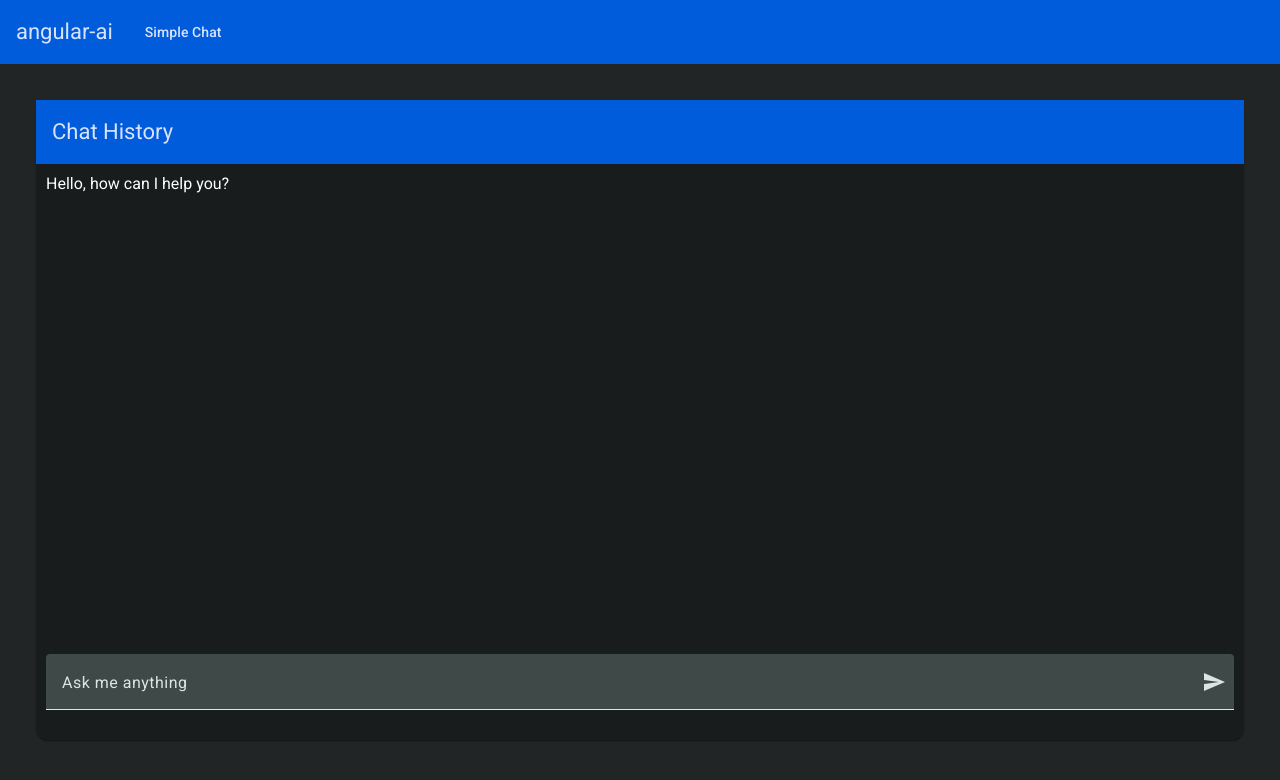
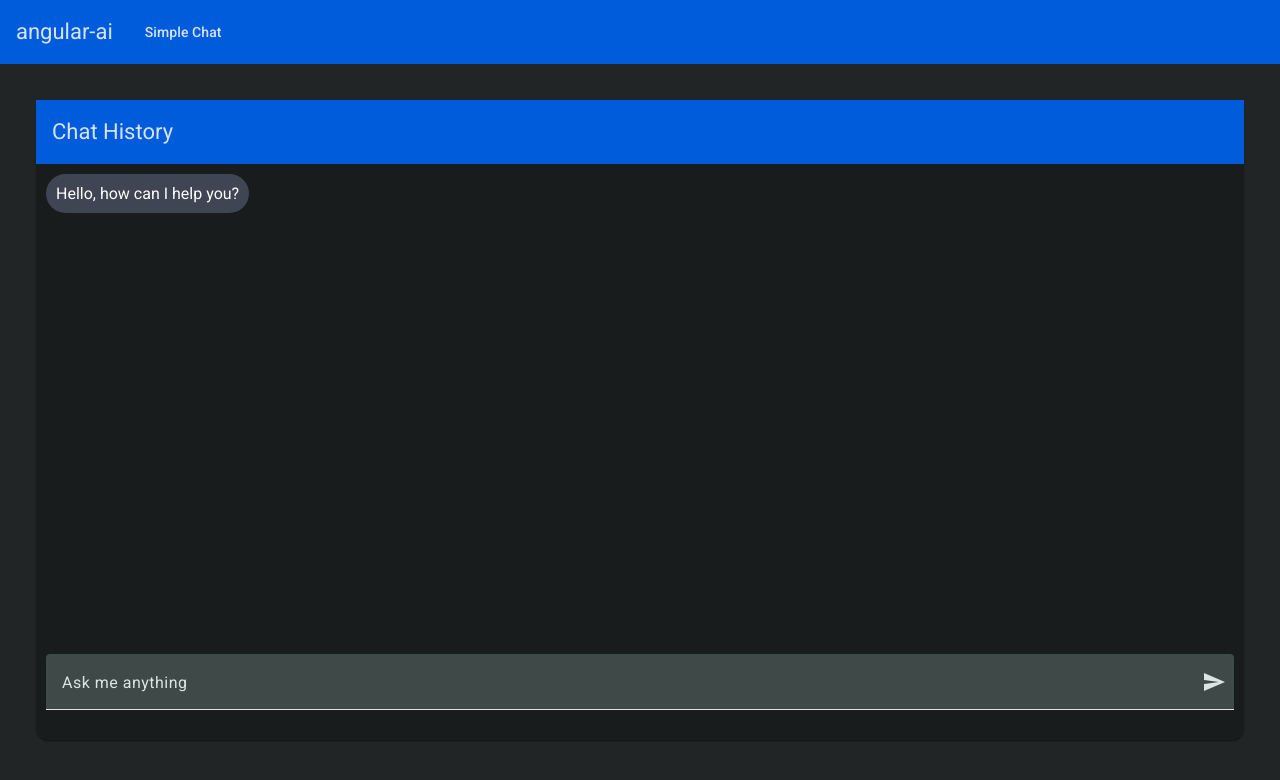
Before and after one commit to Ranieeery/Spring-AI, an Angular app in the folder frontend/angular-ai/: page /simple-chat in a window 1280 px wide. Shown: the top 780 px of the page. Built offline with nearby package versions, Linux system fonts and the light colour scheme.

Commit message:
feat: Enhance simple chat component with message handling and user input functionality

```diff
--- a/frontend/angular-ai/src/app/chat/simple-chat/simple-chat.html
+++ b/frontend/angular-ai/src/app/chat/simple-chat/simple-chat.html
@@ -7,7 +7,9 @@
     <div class="messages">
       @for (msg of messages(); track msg) {
       <div class="message">
-        <div class="message-bubble">{{ msg.text }}</div>
+        <div class="message-bubble" [ngClass]="{'user': !msg.isBot, 'bot': msg.isBot}">
+          {{ msg.text }}
+        </div>
       </div>
       }
     </div>
@@ -16,8 +18,8 @@
   <div class="chat-input">
     <mat-form-field class="full-width">
       <mat-label>Ask me anything</mat-label>
-      <input matInput />
-      <button matSuffix matIconButton aria-label="Send">
+      <input matInput [(ngModel)]="userPrompt" (keyup.enter)="sendMessage()"/>
+      <button matSuffix matIconButton aria-label="Send" (click)="sendMessage()">
         <mat-icon>send</mat-icon>
       </button>
     </mat-form-field>
--- a/frontend/angular-ai/src/app/chat/simple-chat/simple-chat.scss
+++ b/frontend/angular-ai/src/app/chat/simple-chat/simple-chat.scss
@@ -11,6 +11,37 @@
   padding: 10px;
 }
 
+.messages {
+  flex: 1;
+  margin-bottom: 16px;
+  overflow-y: auto;
+  padding-right: 8px;
+}
+
+.message {
+   margin-bottom: 9px;
+}
+
+.message-bubble {
+  padding: 10px;
+  border-radius: 20px;
+  max-width: 80%;
+  display: inline-block;
+}
+
+.user {
+  background-color: #007BFF;
+  align-self: flex-end;
+  justify-content: flex-end;
+  margin-left: auto;
+}
+
+.bot {
+  background-color: #3F4552;
+  align-self: flex-start;
+  margin-right: auto;
+}
+
 .chat-input {
   flex: 0 0 auto;
   padding: 10px;
--- a/frontend/angular-ai/src/app/chat/simple-chat/simple-chat.ts
+++ b/frontend/angular-ai/src/app/chat/simple-chat/simple-chat.ts
@@ -4,6 +4,9 @@ import { MatToolbarModule } from '@angular/material/toolbar';
 import { MatInputModule } from '@angular/material/input';
 import { MatButtonModule } from '@angular/material/button';
 import { MatIconModule } from '@angular/material/icon';
+import { FormsModule } from '@angular/forms';
+import { NgClass } from '@angular/common';
+import { timeout } from 'rxjs';
 
 @Component({
   selector: 'app-simple-chat',
@@ -13,10 +16,42 @@ import { MatIconModule } from '@angular/material/icon';
     MatInputModule,
     MatButtonModule,
     MatIconModule,
+    FormsModule,
+    NgClass,
   ],
   templateUrl: './simple-chat.html',
   styleUrl: './simple-chat.scss',
 })
 export class SimpleChat {
+  userPrompt = '';
+
   messages = signal([{ text: 'Hello, how can I help you?', isBot: true }]);
+
+  sendMessage() {
+    this.trimUserPrompt;
+
+    if (this.userPrompt.length !== 0) {
+      this.updateMessages(this.userPrompt);
+      this.userPrompt = '';
+      this.simulateBotResponse();
+    }
+  }
+
+  private trimUserPrompt() {
+    this.userPrompt = this.userPrompt.trim();
+  }
+
+  private updateMessages(text: string, isBot = false) {
+    this.messages.update((messages) => [
+      ...messages,
+      { text: this.userPrompt, isBot: false },
+    ]);
+  }
+
+  private simulateBotResponse() {
+    setTimeout(() => {
+      const response = 'This is a simulated response from the bot.';
+      this.updateMessages(response, true);
+    }, 2000);
+  }
 }
```
